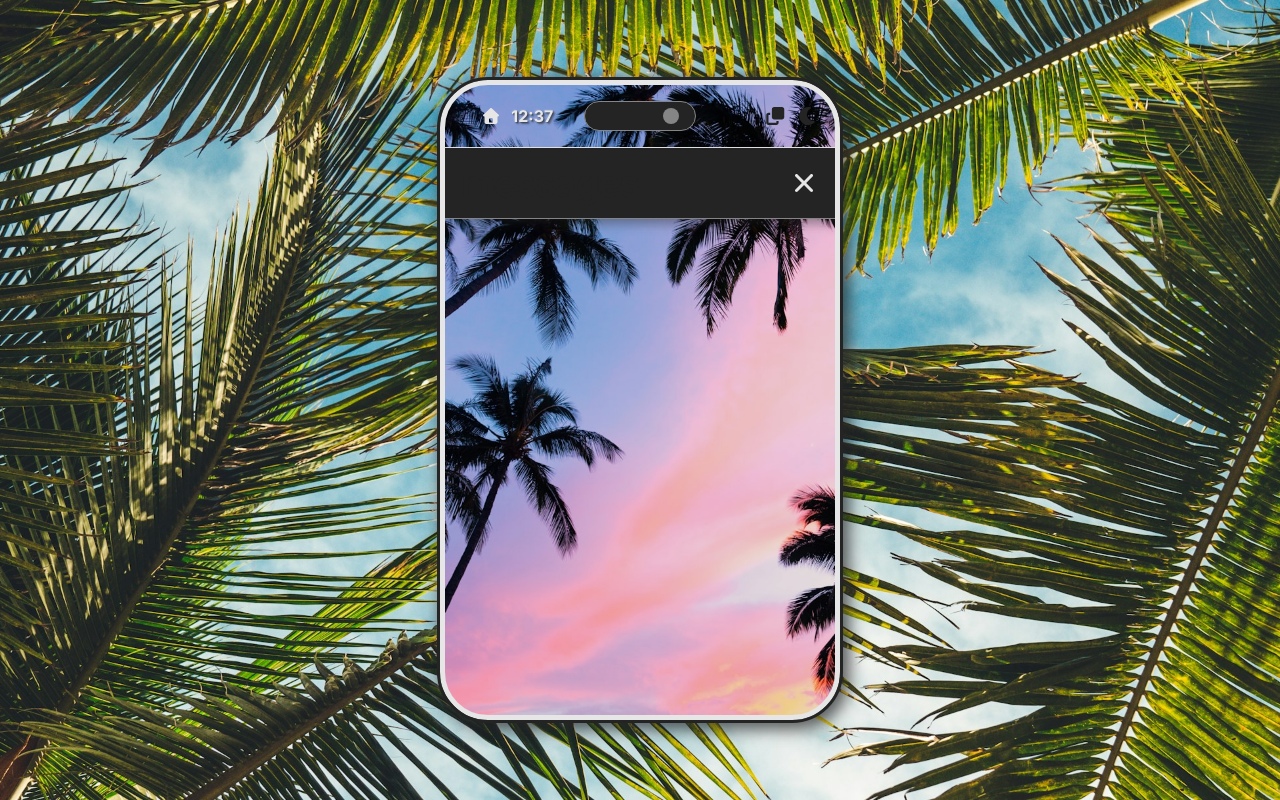
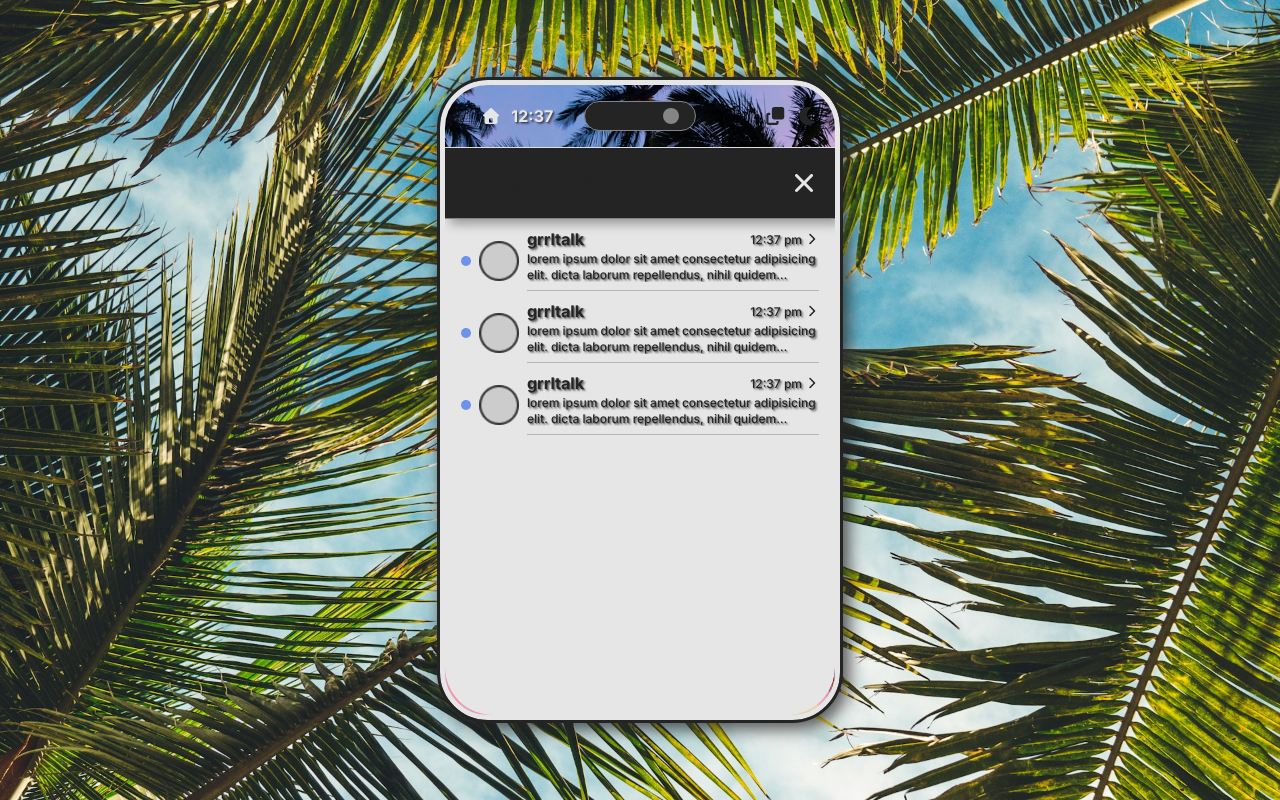
Before and after one commit to sara-p-/my-phone, a Next.js app: page /messages in a window 1280 px wide. Built offline with nearby package versions, Linux system fonts and the light colour scheme.

Commit message:
Feature - MessagePreview: add MessagePreview component and styling

```diff
--- a/src/app/globals.css
+++ b/src/app/globals.css
@@ -4,6 +4,7 @@
   --light: #b6b6b6;
   --medium: #858585;
   --dark: #353535;
+  --blue: #6c92eb;
   --transparent-white: rgba(230, 230, 230, 0.5);
   --transparent-black: rgba(36, 36, 36, 0.5);
   --transparent-dark: rgba(36, 36, 36, 0.9);
@@ -22,8 +23,9 @@
 
   --box-shadow: 5px 5px 10px 0 rgba(36, 36, 36, 0.4);
   --box-shadow2: 5px 5px 15px 5px rgba(36, 36, 36, 0.7);
-  --text-shadow: -1px -1px 1px rgba(255, 255, 255, 0.1),
-    1px 1px 1px rgba(36, 36, 36, 0.5), 2px 2px 2px rgba(36, 36, 36, 0.5);
+  --text-shadow:
+    -1px -1px 1px rgba(255, 255, 255, 0.1), 1px 1px 1px rgba(36, 36, 36, 0.5),
+    2px 2px 2px rgba(36, 36, 36, 0.5);
 
   /* Layout */
   --max-width: 1095px;
--- a/src/app/messages/page.module.css
+++ b/src/app/messages/page.module.css
@@ -11,3 +11,15 @@
   border-bottom-right-radius: 48px;
   overflow: hidden;
 }
+
+.messagePreviews {
+  width: 100%;
+  height: 100%;
+  display: flex;
+  flex-direction: column;
+  align-items: center;
+  justify-content: flex-start;
+  gap: 12px;
+  background-color: var(--secondary);
+  padding-top: 12px;
+}
--- a/src/app/messages/page.tsx
+++ b/src/app/messages/page.tsx
@@ -1,3 +1,4 @@
+import MessagePreview from '@/components/MessageComponents/MessagePreview/MessagePreview'
 import styles from './page.module.css'
 import AppHeader from '@/components/layout/AppHeader/AppHeader'
 
@@ -5,6 +6,11 @@ export default function Messages() {
   return (
     <div className={styles.container}>
       <AppHeader label='Messages' />
+      <div className={styles.messagePreviews}>
+        <MessagePreview />
+        <MessagePreview />
+        <MessagePreview />
+      </div>
     </div>
   )
 }
--- a/src/components/MessageComponents/MessagePreview/MessagePreview.module.css
+++ b/src/components/MessageComponents/MessagePreview/MessagePreview.module.css
@@ -0,0 +1,124 @@
+.container {
+  all: unset;
+  cursor: pointer;
+  width: auto;
+  display: flex;
+  align-items: center;
+  justify-content: flex-start;
+  gap: 8px;
+  padding: 0 16px;
+  height: 60px;
+}
+
+.left {
+  width: auto;
+  height: 100%;
+  display: flex;
+  align-items: center;
+  justify-content: center;
+  gap: 8px;
+}
+
+.notification {
+  width: 10px;
+  height: 10px;
+  background-color: var(--blue);
+  border-radius: 50%;
+}
+
+.profileImage {
+  width: 40px;
+  height: 40px;
+}
+
+.right {
+  flex: 1;
+  height: 100%;
+  display: flex;
+  flex-direction: column;
+  align-items: center;
+  justify-content: flex-start;
+  gap: 4px;
+  border-bottom: 1px solid var(--light);
+  padding-bottom: 8px;
+}
+
+.messageHeader {
+  width: 100%;
+  height: auto;
+  display: flex;
+  align-items: center;
+  justify-content: space-between;
+  gap: 8px;
+}
+
+.name {
+  font-size: 16px;
+  font-weight: 700;
+  text-shadow: var(--text-shadow);
+  color: var(--primary);
+  margin: 0;
+  padding: 0;
+  letter-spacing: initial;
+}
+
+.actions {
+  width: auto;
+  height: auto;
+  display: flex;
+  align-items: center;
+  justify-content: center;
+  gap: 2px;
+  font-size: 12px;
+}
+
+.timestamp {
+  font-size: 12px;
+  font-weight: 500;
+  color: var(--primary);
+  text-shadow: var(--text-shadow);
+  margin: 0;
+  padding: 0;
+  letter-spacing: initial;
+}
+
+.actionButton {
+  all: unset;
+  cursor: pointer;
+  display: flex;
+  align-items: center;
+  justify-content: center;
+  font-size: 12px;
+  color: var(--primary);
+  text-shadow: var(--text-shadow);
+  background-color: transparent;
+  padding: 0;
+  margin: 0;
+}
+
+.messageContent {
+  width: 100%;
+  height: 100%;
+  /* display: flex;
+  align-items: center;
+  justify-content: flex-start; */
+  overflow: hidden;
+  display: -webkit-box;
+  -webkit-line-clamp: 2;
+  -webkit-box-orient: vertical;
+  text-overflow: ellipsis;
+  overflow-wrap: break-word;
+  text-wrap: wrap;
+  line-clamp: 2;
+  /* white-space: nowrap; */
+  p {
+    font-size: 12px;
+    font-weight: 500;
+    color: var(--primary);
+    text-shadow: var(--text-shadow);
+    margin: 0;
+    padding: 0;
+    line-height: 1.3;
+    text-align: left;
+  }
+}
--- a/src/components/MessageComponents/MessagePreview/MessagePreview.tsx
+++ b/src/components/MessageComponents/MessagePreview/MessagePreview.tsx
@@ -0,0 +1,41 @@
+import { FontAwesomeIcon } from '@fortawesome/react-fontawesome'
+import styles from './MessagePreview.module.css'
+import Image from 'next/image'
+import { faChevronRight } from '@fortawesome/free-solid-svg-icons'
+
+export default function MessagePreview() {
+  return (
+    <button className={styles.container}>
+      <div className={styles.left}>
+        <div className={styles.notification}></div>
+        <div className={styles.profileImage}>
+          <Image
+            src='/temp-images/profile-image.png'
+            alt='Profile'
+            width={40}
+            height={40}
+          />
+        </div>
+      </div>
+      <div className={styles.right}>
+        <div className={styles.messageHeader}>
+          <h2 className={styles.name}>Grrltalk</h2>
+          <div className={styles.actions}>
+            <div className={styles.timestamp}>12:37 PM</div>
+            <FontAwesomeIcon icon={faChevronRight} />
+          </div>
+        </div>
+        <div className={styles.messageContent}>
+          <p>
+            Lorem ipsum dolor sit amet consectetur adipisicing elit. Dicta
+            laborum repellendus, nihil quidem similique iure suscipit, ad
+            laudantium, enim debitis delectus mollitia. Debitis ipsa maiores ex?
+            Quas eum eaque temporibus sapiente ipsa quibusdam earum quod fugiat
+            perspiciatis rem maxime quidem, culpa totam quaerat minus explicabo
+            dolore architecto nisi sit tenetur!
+          </p>
+        </div>
+      </div>
+    </button>
+  )
+}
```
